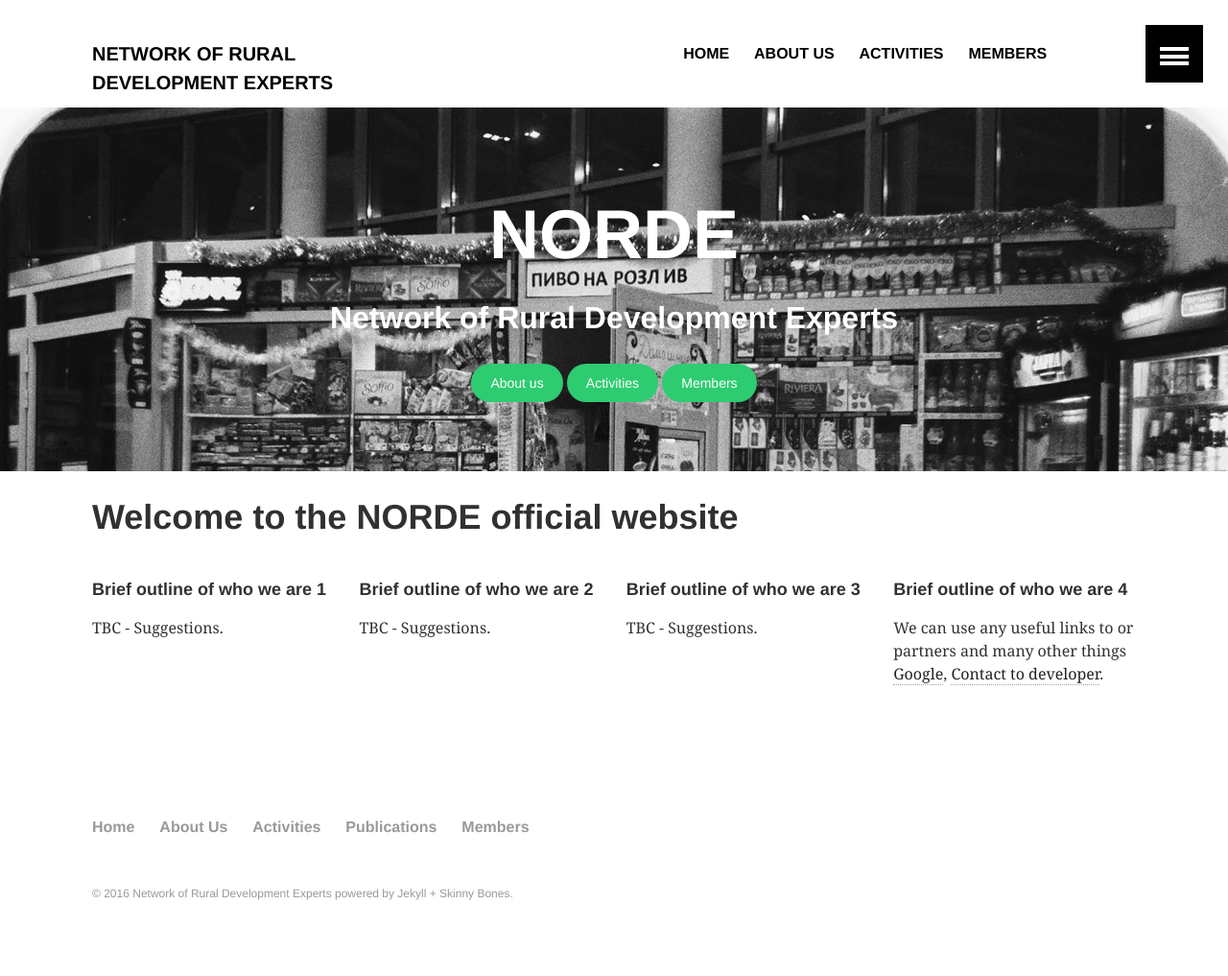
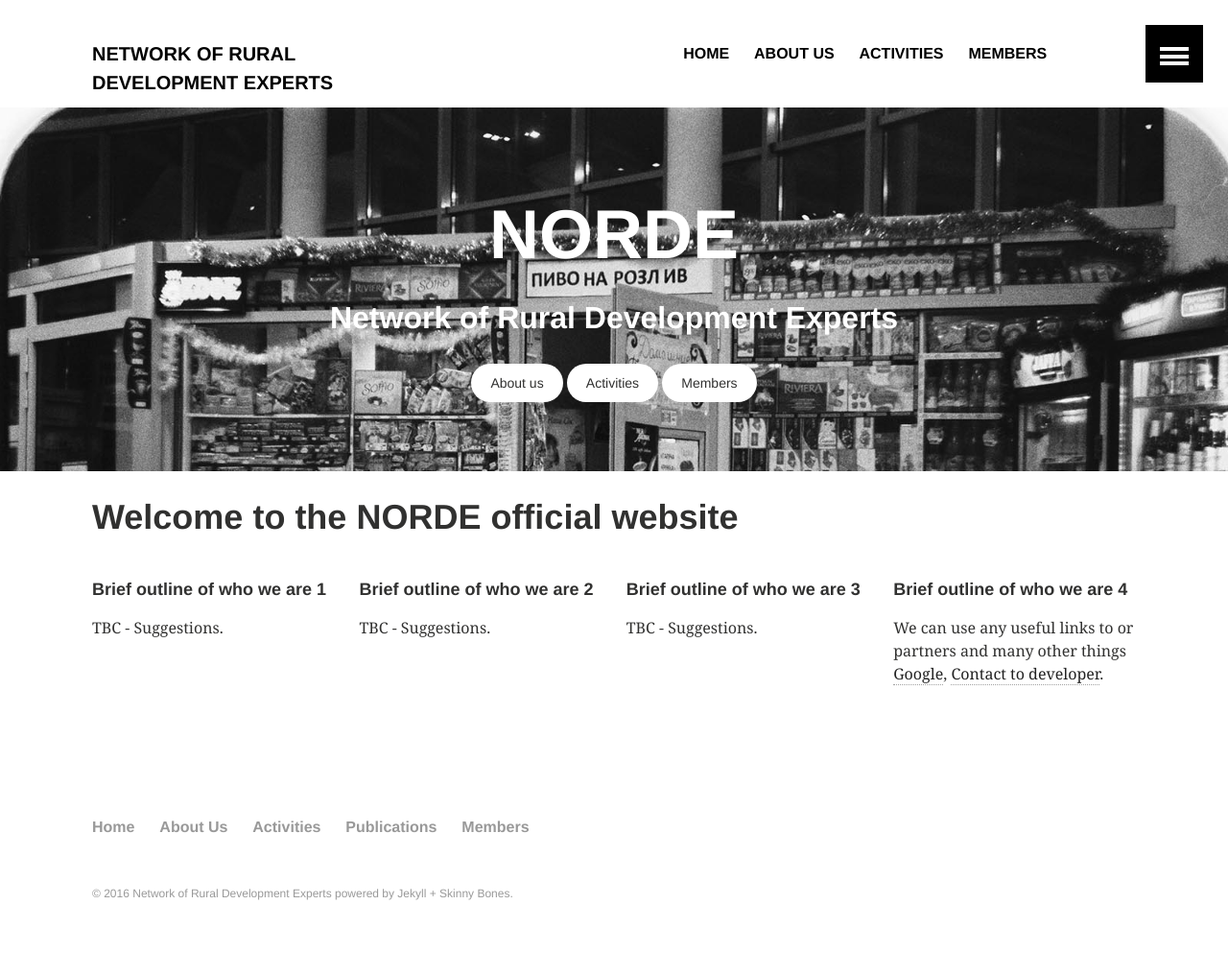
Before and after one commit to nordeAssociation/nordeAssociation.github.io, a Jekyll site: the page built from index.md, in a window 1280 px wide. Shown: the whole page at 96% size. Built offline with Jekyll 4.4.1, drawn with Linux system fonts in a browser that asks for light colours.

Commit message:
More small improvements

```diff
--- a/_layouts/home.html
+++ b/_layouts/home.html
@@ -38,9 +38,9 @@
       <div class="wrap page-lead-content">
         <h1>NORDE</h1>
         <h2>Network of Rural Development Experts</h2>
-        <a href="{{ site.url }}/about-us/" class="btn-success">About us</a>
-        <a href="{{ site.url }}/activities/" class="btn-success">Activities</a>
-		<a href="{{ site.url }}/people/" class="btn-success">Members</a>
+        <a href="{{ site.url }}/about-us/" class="btn-inverse">About us</a>
+        <a href="{{ site.url }}/activities/" class="btn-inverse">Activities</a>
+		<a href="{{ site.url }}/people/" class="btn-inverse">Members</a>
       </div><!-- /.page-lead-content -->
     </div><!-- /.page-lead -->
     {% endif %}
```
